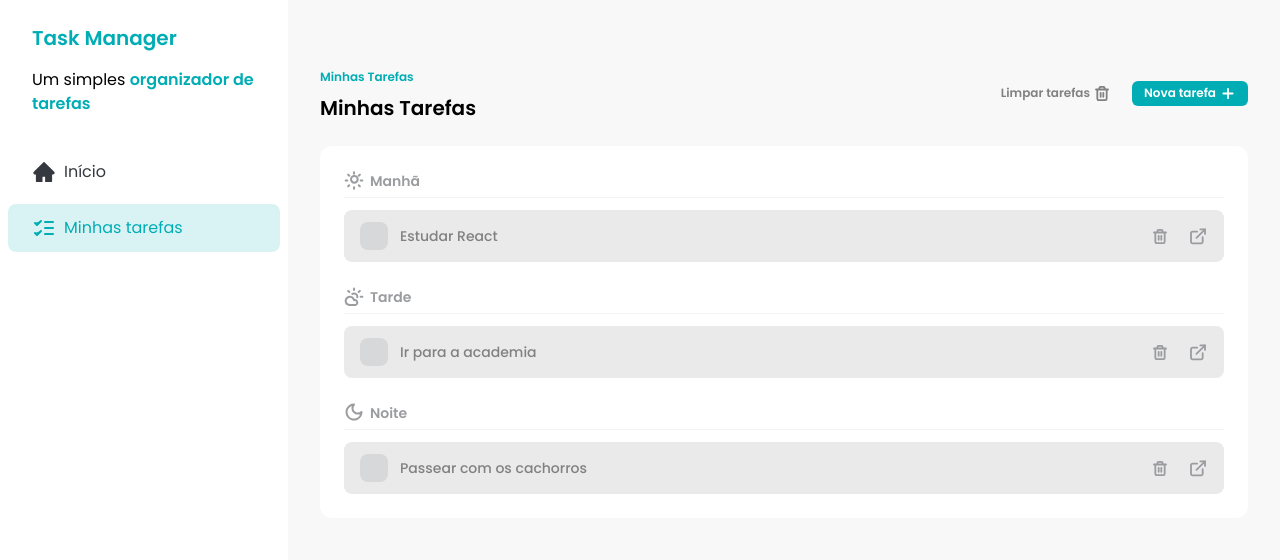
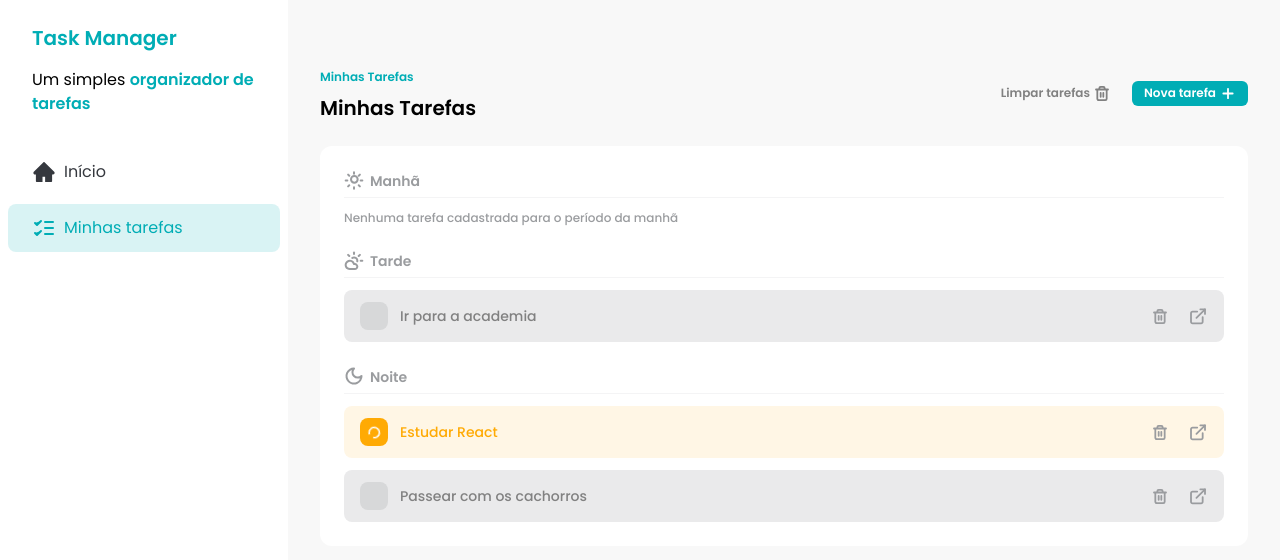
Before and after one commit to odevalison/react-task-manager, a React (Vite) app: page /tasks in a window 1280 px wide. Shown: the top 560 px of the page. Built offline with nearby package versions, Linux system fonts and the light colour scheme; data requests are answered from the project's data file.

Commit message:
feat: ensure task status is updated via API

```diff
--- a/db.json
+++ b/db.json
@@ -11,8 +11,8 @@
       "id": "0e59745f-8459-427b-8ad8-2542fa8d2730",
       "title": "Estudar React",
       "description": "Estudar React no FSC",
-      "time": "morning",
-      "status": "not_started"
+      "time": "evening",
+      "status": "in_progress"
     },
     {
       "id": "befa79f8-8868-4937-a025-0fedd6a08497",
--- a/src/components/TaskItem.tsx
+++ b/src/components/TaskItem.tsx
@@ -3,16 +3,29 @@ import { toast } from 'sonner'
 
 import { CheckIcon, DetailsIcon, LoaderIcon, TrashIcon } from '../assets/icons'
 import { useDeleteTask } from '../hooks/data/use-delete-task'
-import { Task } from '../types/tasks'
+import { useUpdateTask } from '../hooks/data/use-update-task'
+import type { Task, TaskStatus } from '../types/tasks'
 import Button from './Button'
 
 interface TaskItemProps {
   task: Task
-  handleCheckboxClick: (taskId: string) => void
 }
 
-const TaskItem = ({ task, handleCheckboxClick }: TaskItemProps) => {
-  const { mutate: deleteTask, isPending } = useDeleteTask(task.id)
+const TaskItem = ({ task }: TaskItemProps) => {
+  const { mutate: deleteTask, isPending } = useDeleteTask(task.id as string)
+  const { mutate: updateTask } = useUpdateTask(task.id as string)
+
+  const getNewStatus = (): TaskStatus | undefined => {
+    if (task.status === 'complete') {
+      return 'not_started'
+    }
+    if (task.status === 'in_progress') {
+      return 'complete'
+    }
+    if (task.status === 'not_started') {
+      return 'in_progress'
+    }
+  }
 
   const handleDelete = async () => {
     deleteTask(undefined, {
@@ -25,14 +38,28 @@ const TaskItem = ({ task, handleCheckboxClick }: TaskItemProps) => {
     })
   }
 
+  const handleUpdate = (task: Task) => {
+    const status = getNewStatus()
+
+    updateTask(
+      { ...task, status },
+      {
+        onSuccess: () => {
+          toast.success('Status da tarefa atualizado com sucesso!')
+        },
+        onError: (error) => {
+          toast.error(error.message)
+        },
+      }
+    )
+  }
+
   const getClassesByStatus = () => {
     if (task.status === 'complete') {
       return 'bg-brand-primary text-sm font-medium text-brand-primary'
-    }
-    if (task.status === 'not_started') {
+    } else if (task.status === 'not_started') {
       return 'bg-brand-dark-blue text-sm bg-opacity-10 font-medium text-brand-dark-gray'
-    }
-    if (task.status === 'in_progress') {
+    } else if (task.status === 'in_progress') {
       return 'bg-brand-process text-sm font-medium text-brand-process'
     }
   }
@@ -49,7 +76,7 @@ const TaskItem = ({ task, handleCheckboxClick }: TaskItemProps) => {
             type="checkbox"
             checked={task.status === 'complete'}
             className="absolute size-full cursor-pointer opacity-0"
-            onChange={() => handleCheckboxClick(task.id)}
+            onChange={() => handleUpdate(task)}
           />
           {task.status === 'complete' && <CheckIcon />}
           {task.status === 'in_progress' && (
--- a/src/components/Tasks.tsx
+++ b/src/components/Tasks.tsx
@@ -1,43 +1,15 @@
-import { useQueryClient } from '@tanstack/react-query'
-import { toast } from 'sonner'
-
 import { CloudSunIcon, MoonIcon, SunIcon } from '../assets/icons'
 import { useGetTasks } from '../hooks/data/use-get-tasks'
-import { taskQueryKeys } from '../keys/queries'
-import { Task } from '../types/tasks'
 import Header from './Header'
 import TaskItem from './TaskItem'
 import TasksSeparator from './TasksSeparator'
 
 const Tasks = () => {
-  const queryClient = useQueryClient()
   const { data: tasks } = useGetTasks()
 
   const morningTasks = tasks?.filter((task) => task.time === 'morning')
   const afternoonTasks = tasks?.filter((task) => task.time === 'afternoon')
   const eveningTasks = tasks?.filter((task) => task.time === 'evening')
-
-  const handleTaskCheckboxClick = async (taskId: string) => {
-    const newTasks = tasks?.map((task) => {
-      if (task.id !== taskId) {
-        return task
-      }
-      if (task.status === 'not_started') {
-        toast.success('Tarefa iniciada com sucesso!')
-        return { ...task, status: 'in_progress' }
-      }
-      if (task.status === 'in_progress') {
-        toast.success('Tarefa concluída com sucesso!')
-        return { ...task, status: 'complete' }
-      }
-      if (task.status === 'complete') {
-        toast.success('Tarefa reiniciada com sucesso!')
-        return { ...task, status: 'not_started' }
-      }
-      return task
-    }) as Task[]
-    queryClient.setQueryData<Task[]>(taskQueryKeys.getAll(), newTasks)
-  }
 
   return (
     <main className="w-full space-y-6 px-8 py-16">
@@ -52,11 +24,7 @@ const Tasks = () => {
             </p>
           )}
           {morningTasks?.map((task) => (
-            <TaskItem
-              handleCheckboxClick={handleTaskCheckboxClick}
-              key={task.id}
-              task={task}
-            />
+            <TaskItem key={task.id} task={task} />
           ))}
         </div>
 
@@ -68,11 +36,7 @@ const Tasks = () => {
             </p>
           )}
           {afternoonTasks?.map((task) => (
-            <TaskItem
-              handleCheckboxClick={handleTaskCheckboxClick}
-              key={task.id}
-              task={task}
-            />
+            <TaskItem key={task.id} task={task} />
           ))}
         </div>
 
@@ -84,11 +48,7 @@ const Tasks = () => {
             </p>
           )}
           {eveningTasks?.map((task) => (
-            <TaskItem
-              handleCheckboxClick={handleTaskCheckboxClick}
-              key={task.id}
-              task={task}
-            />
+            <TaskItem key={task.id} task={task} />
           ))}
         </div>
       </div>
--- a/src/hooks/data/use-update-task.ts
+++ b/src/hooks/data/use-update-task.ts
@@ -3,24 +3,21 @@ import { useMutation, useQueryClient } from '@tanstack/react-query'
 import { taskMutationKeys } from '../../keys/mutations'
 import { taskQueryKeys } from '../../keys/queries'
 import { api } from '../../lib/axios'
-import { EditTaskFormData } from '../../pages/TaskDetails'
-import { Task } from '../../types/tasks'
+import { UpdateTaskFormData } from '../../pages/TaskDetails'
+import type { Task, TaskStatus } from '../../types/tasks'
 
 export const useUpdateTask = (taskId: string) => {
   const queryClient = useQueryClient()
 
   return useMutation({
     mutationKey: taskMutationKeys.update(taskId),
-    mutationFn: async (data: EditTaskFormData) => {
-      const newTaskData = {
-        ...data,
-        title: data.title.trim(),
-        description: data.description.trim(),
-      }
-      const { data: updatedTask } = await api.patch<Task>(
-        `/tasks/${taskId}`,
-        newTaskData
-      )
+    mutationFn: async (data?: UpdateTaskFormData & { status?: TaskStatus }) => {
+      const { data: updatedTask } = await api.patch<Task>(`/tasks/${taskId}`, {
+        time: data?.time,
+        status: data?.status,
+        title: data?.title?.trim(),
+        description: data?.description?.trim(),
+      })
       queryClient.setQueryData<Task[]>(taskQueryKeys.getAll(), (oldTasks) => {
         return oldTasks?.map((currentOldTask) =>
           currentOldTask.id === taskId ? updatedTask : currentOldTask
--- a/src/pages/TaskDetails.tsx
+++ b/src/pages/TaskDetails.tsx
@@ -17,7 +17,7 @@ import { useGetTask } from '../hooks/data/use-get-task'
 import { useUpdateTask } from '../hooks/data/use-update-task'
 import { TaskTime } from '../types/tasks'
 
-export type EditTaskFormData = {
+export type UpdateTaskFormData = {
   title: string
   time: keyof typeof TaskTime
   description: string
@@ -32,7 +32,7 @@ const TaskDetailsPage = () => {
     handleSubmit,
     reset,
     formState: { errors, isDirty },
-  } = useForm<EditTaskFormData>()
+  } = useForm<UpdateTaskFormData>()
 
   const { data: task } = useGetTask({
     taskId,
@@ -49,7 +49,7 @@ const TaskDetailsPage = () => {
     navigate(-1)
   }
 
-  const handleTaskEdit = async (data: EditTaskFormData) => {
+  const handleTaskUpdate = async (data: UpdateTaskFormData) => {
     updateTask(data, {
       onSuccess: () => {
         reset(data)
@@ -123,7 +123,7 @@ const TaskDetailsPage = () => {
 
         <form
           className="flex flex-col space-y-6"
-          onSubmit={handleSubmit(handleTaskEdit)}
+          onSubmit={handleSubmit(handleTaskUpdate)}
         >
           <div className="space-y-6 rounded-xl bg-brand-white p-6">
             <Input
```
